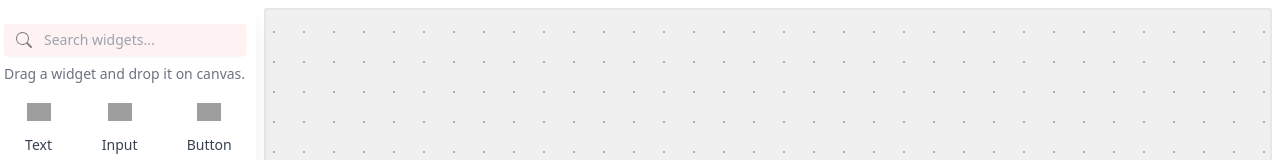
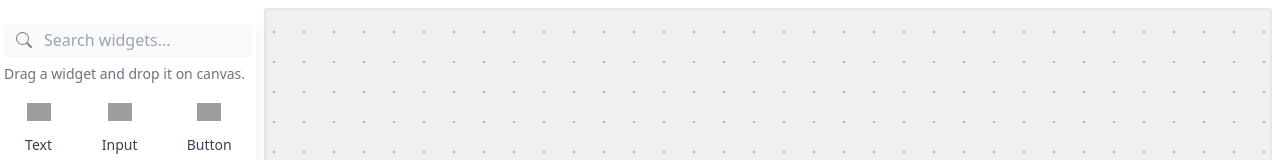
Before and after one commit to lazzyms/drag-n-drop-ui, a React (Create React App) app: page / in a window 1280 px wide. Shown: the top 160 px of the page. Built offline with nearby package versions, Linux system fonts and the light colour scheme; grey boxes are pictures that could not be loaded.

Commit message:
code refinements and comments

```diff
--- a/src/App.js
+++ b/src/App.js
@@ -1,30 +1,16 @@
 import Canvas from './components/Canvas';
 import Sidebar from './components/Sidebar';
 
-function AppOld() {
+function App() {
   return (
     <div>
+      {/* The widgets sidebar component */}
       <Sidebar />
 
       <div className='md:pl-64'>
         <div className='m-2 bg-gray-100 h-screen flex flex-col'>
           <main className='flex-1 '>
-            <Canvas />
-          </main>
-        </div>
-      </div>
-    </div>
-  );
-}
-
-function App() {
-  return (
-    <div>
-      <Sidebar />
-
-      <div className='md:pl-64'>
-        <div className='m-2 bg-gray-100 h-screen flex flex-col'>
-          <main className='flex-1 '>
+            {/* Main canvas component */}
             <Canvas />
           </main>
         </div>
--- a/src/components/Canvas.jsx
+++ b/src/components/Canvas.jsx
@@ -1,23 +1,27 @@
-import { useEffect, useRef, useState } from 'react';
+import { useEffect, useState } from 'react';
 import { useDrop } from 'react-dnd';
 import { v4 as uuidv4 } from 'uuid';
 import Widget from './Widget';
 
 export default function Canvas() {
+  // Canvas board state variable
   const [board, setBoard] = useState([]);
-  const boardRef = useRef(null);
+
+  // Method to stick element on canvas grid
   const snapToGrid = ({ x, y }) => {
     const snappedX = Math.round(x / 32) * 32;
     const snappedY = Math.round(y / 32) * 32;
     return { x: snappedX, y: snappedY };
   };
 
+  // Collision detection function
   const isColliding = (object_1, object_2) =>
     object_1.left < object_2.left + object_2.width &&
     object_1.left + object_1.width > object_2.left &&
     object_1.top < object_2.top + object_2.height &&
     object_1.top + object_1.height > object_2.top;
 
+  // update css on collision
   const updateItem = (object_1, object_2, wids) => {
     if (isColliding(object_1, object_2)) {
       wids.bg = 'red';
@@ -28,10 +32,13 @@ export default function Canvas() {
     }
     return wids;
   };
+
   const [{ canDrop, isOver }, drop] = useDrop(
     () => ({
       accept: 'BOX',
       drop: (item, monitor) => {
+        // this method get called on drop of widget
+        // it gets the position and set it to board array
         const alpha = snapToGrid(monitor.getSourceClientOffset());
         const top = alpha.y;
         const left = alpha.x;
@@ -62,6 +69,7 @@ export default function Canvas() {
         return;
       },
       canDrop: (item, monitor) => {
+        // Check weather the widget can be dropped on canvas or it collides with other
         if (board && board.length > 0) {
           const alpha = snapToGrid(monitor.getSourceClientOffset());
           const object_1 = {
@@ -97,6 +105,7 @@ export default function Canvas() {
         }
       },
       hover: (item, monitor) => {
+        // Checks the collision of current widget with other widget on canvas
         if (board && board.length > 0) {
           const alpha = snapToGrid(monitor.getSourceClientOffset());
 
@@ -134,6 +143,7 @@ export default function Canvas() {
   );
 
   useEffect(() => {
+    // if the dropping is done, set all the board widget style to normal
     if (isOver === false) {
       setBoard((items) => {
         return items.map((itm) => {
@@ -157,9 +167,8 @@ export default function Canvas() {
           {canDrop ? 'Release to drop' : 'Drag and Drop widget here'}
         </span>
       )}
-      <div ref={boardRef}>
-        {board && board.map((item) => <Widget key={item.key} item={item} />)}
-      </div>
+      {/* TO make the widget on canvas draggable */}
+      {board && board.map((item) => <Widget key={item.key} item={item} />)}
     </div>
   );
 }
--- a/src/components/SearchBox.jsx
+++ b/src/components/SearchBox.jsx
@@ -6,13 +6,14 @@ export default function SearchBox({ onSearch }) {
       <div className='mt-1 flex rounded-md shadow-sm'>
         <div className='relative flex items-stretch flex-grow focus-within:z-10'>
           <div className='absolute inset-y-0 left-0 pl-3 flex items-center pointer-events-none'>
+            {/* Search icon svg component */}
             <SearchIcon size={16} color='gray' />
           </div>
           <input
             type='text'
             name='search'
             id='search'
-            className='block pl-10 w-full h-8 border-0 border-b border-transparent bg-red-50 focus:border-red-600 focus:ring-0 sm:text-sm focus:outline-none'
+            className='search-input'
             placeholder='Search widgets...'
             onChange={onSearch}
           />
--- a/src/components/Sidebar.jsx
+++ b/src/components/Sidebar.jsx
@@ -2,6 +2,7 @@ import Widget from './Widget';
 import SearchBox from './SearchBox';
 import { useState } from 'react';
 
+// The default widgets json for sidebar and actual element on canvas
 const widgets = [
   {
     id: 1,
@@ -74,7 +75,10 @@ const widgets = [
 ];
 
 export default function Sidebar() {
+  // Setting a state var for widget to mutate it for search
   const [sidebarWidgets, setSidebarWidgets] = useState(widgets);
+
+  // Search widget by name
   const handleSearch = (e) => {
     if (e.target.value) {
       setSidebarWidgets([
@@ -90,18 +94,23 @@ export default function Sidebar() {
       setSidebarWidgets(widgets);
     }
   };
+
   return (
     <div className='hidden md:flex md:w-64 md:flex-col md:fixed md:inset-y-0 shadow-xl'>
       <div className='flex-1 flex flex-col min-h-0'>
         <div className='flex-1 flex flex-col pt-5 pb-4 overflow-y-auto'>
           <div className='flex items-center flex-shrink-0 px-1'>
+            {/* Search input box */}
             <SearchBox onSearch={handleSearch} />
           </div>
-          <div className='flex items-center justify-start'>
+          <div className='flex items-center'>
+            {/* Draggable widget icons component */}
             {sidebarWidgets && sidebarWidgets.length > 0 ? (
               sidebarWidgets.map((item) => <Widget item={item} key={item.id} />)
             ) : (
-              <p>No widget found for search</p>
+              <p className='m-2 text-xs text-gray-500 text-center'>
+                Oops!! No widget matching your search...
+              </p>
             )}
           </div>
         </div>
--- a/src/components/Widget.jsx
+++ b/src/components/Widget.jsx
@@ -1,5 +1,6 @@
 import { useDrag } from 'react-dnd';
 
+// common style for canvas widget
 const dropAreaWidgetStyle = (item) => {
   return {
     position: 'absolute',
@@ -25,9 +26,11 @@ export default function Widget({ item }) {
       isDragging: monitor.isDragging()
     })
   }));
+
   return (
     <>
       {item.inDropArea ? (
+        // Draggable canvas widget
         <div
           role='Handle'
           data-key={item.key}
@@ -37,6 +40,7 @@ export default function Widget({ item }) {
             opacity: isDragging ? 0.5 : 1
           }}
         >
+          {/* Conditional form element rendering */}
           {item.type === 'label' ? (
             <label {...item.args}>{item.name}</label>
           ) : item.type === 'input' ? (
@@ -46,6 +50,7 @@ export default function Widget({ item }) {
           )}
         </div>
       ) : (
+        // Draggable icon widget
         <>
           <div
             role='Handle'
--- a/src/index.js
+++ b/src/index.js
@@ -3,7 +3,6 @@ import ReactDOM from 'react-dom';
 import './index.scss';
 import App from './App';
 import { DndProvider } from 'react-dnd';
-import { TouchBackend } from 'react-dnd-touch-backend';
 import { HTML5Backend } from 'react-dnd-html5-backend';
 
 ReactDOM.render(
--- a/src/index.scss
+++ b/src/index.scss
@@ -1,6 +1,10 @@
 @tailwind base;
 @tailwind components;
 @tailwind utilities;
+
+//////////////////////////////
+// Canvas dotted background //
+//////////////////////////////
 
 // Colors
 $bg-color: #f0f0f0;
@@ -21,3 +25,19 @@ $dot-space: 30px;
     $dot-color;
   background-size: $dot-space $dot-space;
 }
+
+/////////////////////////////
+// tailwind custom classes //
+/////////////////////////////
+
+input:focus-visible {
+  outline: unset !important;
+}
+
+.search-input {
+  @apply block pl-10 w-full h-8 border-0 border-b border-transparent bg-gray-50;
+
+  :focus {
+    @apply border-red-600 ring-0 outline-none;
+  }
+}
```
Also changed, not shown: package.json (+6 -4 lines), 1 other file (tests, documents, lock files or other folders).
